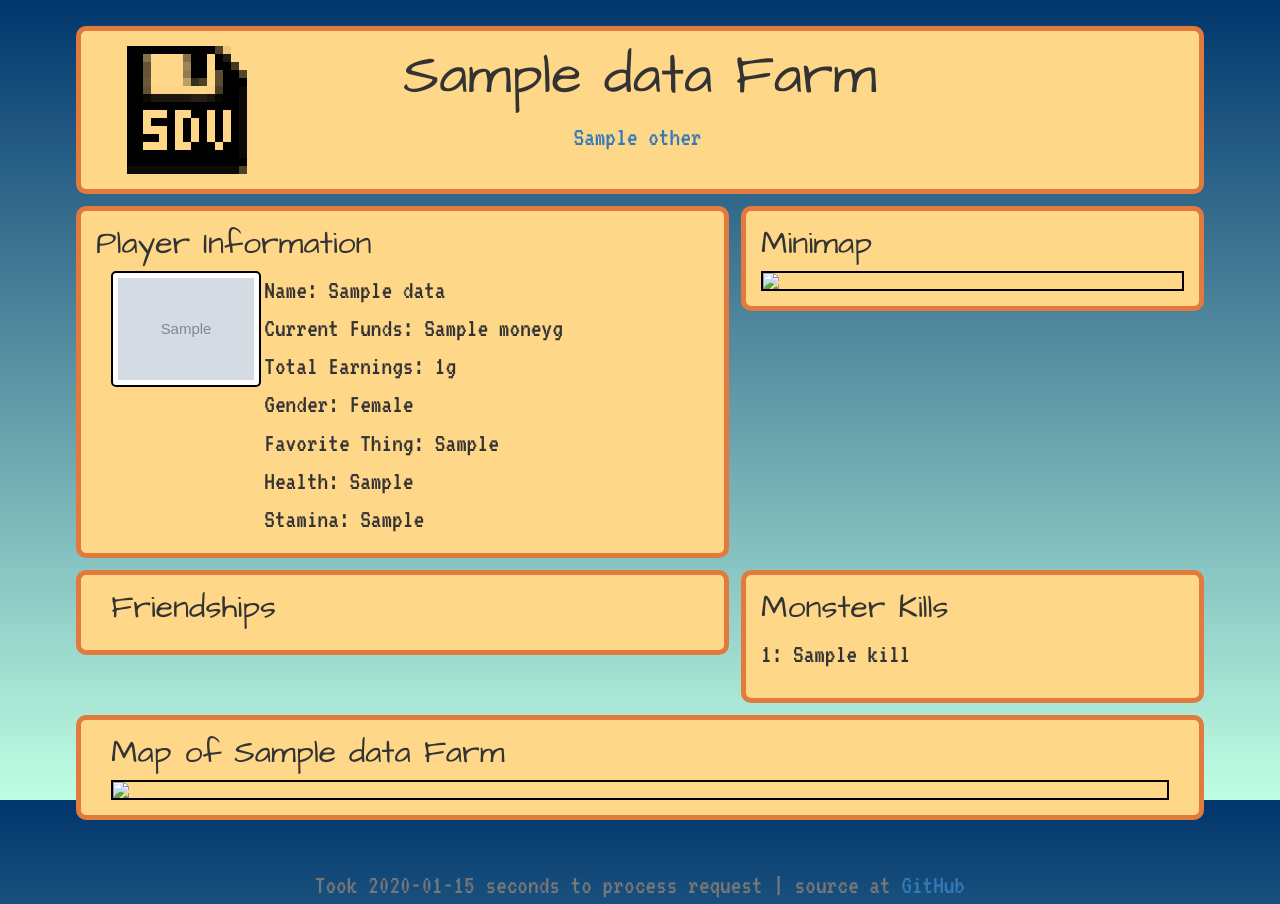
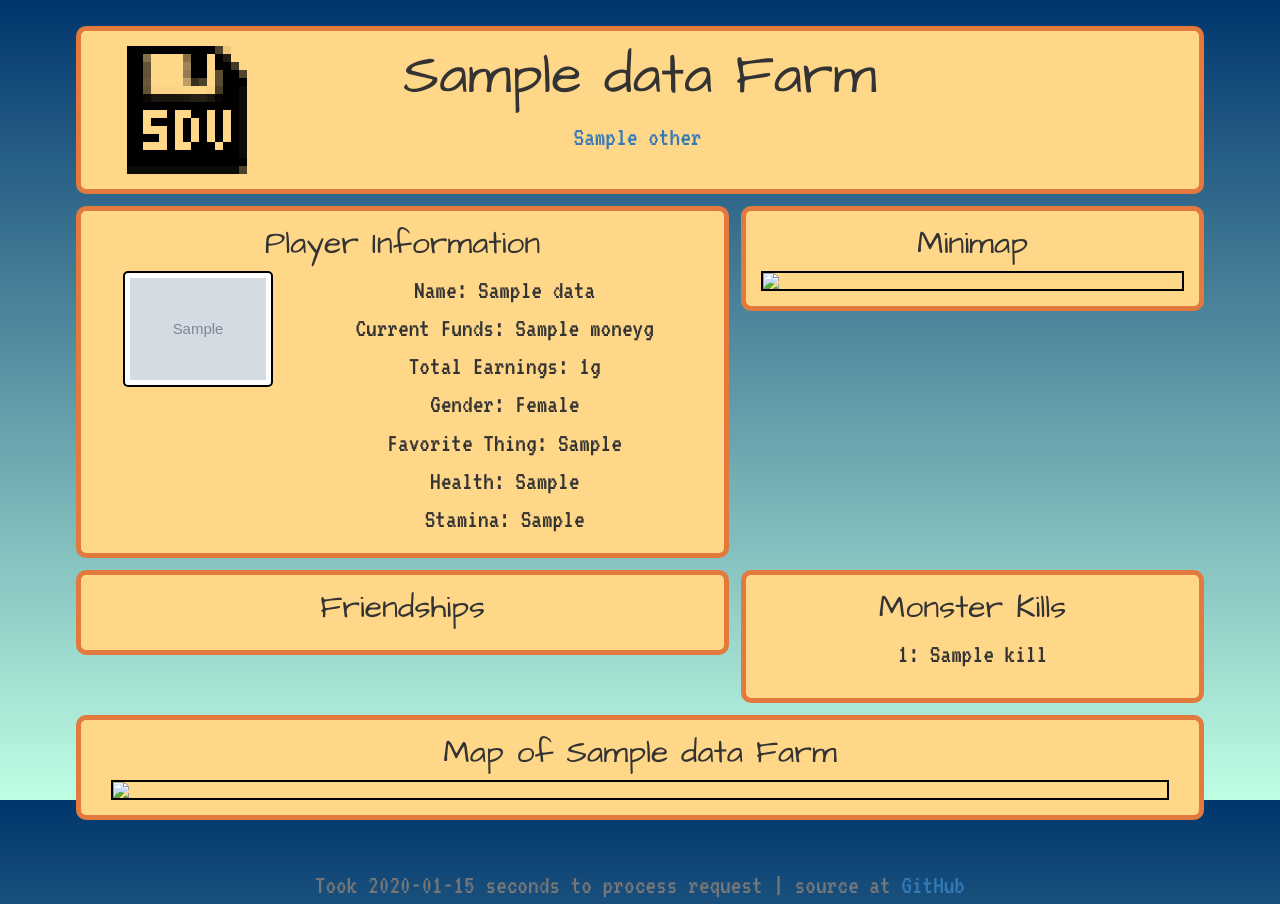
Before and after one commit to joserc87/SDV-Summary, a Flask app: template templates/profile.html in a window 1280 px wide. Run offline with Flask 2, Linux system fonts and the light colour scheme; the template is opened without the code that fills it: most values are stand-ins (such as "Sample title", 1, 10 or a date in 2020); grey boxes marked "Sample" are stand-in pictures.

Commit message:
appearance tweeks for profile.html

```diff
--- a/templates/profile.html
+++ b/templates/profile.html
@@ -43,13 +43,13 @@
 			{% endif %}
 			</div>
 			<div class="row center-block">
-				<div class="col-md-7 col-sm-12 panel">
+				<div class="col-md-7 col-sm-12 panel text-center">
 					<div class="interiorpanel">
-						<h3>Player Information</h3>
-						<div class="col-sm-3">
+						<h3 class="text-center">Player Information</h3>
+						<div class="col-sm-4">
 							<img src="{{ data.avatar_url }}" class="playerAvatar">
 						</div>
-						<div class="col-sm-8">
+						<div class="col-sm-8 ">
 							<p>Name: {{ data.name }}</p>
 							<p>Current Funds: {{ data.money }}g</p>
 							<p>Total Earnings: {{ data.totalMoneyEarned }}g</p>
@@ -61,7 +61,7 @@
 					</div>
 				</div>
 				<div class="col-md-5 col-sm-12 panel"><!--col-md-offset-1-->
-						<div class="interiorpanel">
+						<div class="interiorpanel text-center">
 							<h3>Minimap</h3>
 							<a href="#mainFarm"><img src="{{ data.farm_url }}" class="img-responsive farmImg" style="image-rendering: pixelated;" height="auto"></a>
 						</div>
@@ -70,14 +70,14 @@
 			<div class="row center-block">
 				<div class="col-md-7 col-sm-12 panel">
 					<div class="interiorpanel">
-						<div class="col-md-12">
+						<div class="col-md-12 text-center">
 							<h3>Friendships</h3>
 						</div>
 						{% for i in range((friendships|length/2)|int) %}
-						<div class="col-md-6 col-sm-6">
+						<div class="col-md-6 col-sm-12 col-xs-12 text-center">
 							<p style="margin-left: 1em;">{{ friendships[2*i].0 }}: {{ friendships[2*i].1 // 250 }}/10</p>
 						</div>
-						<div class="col-md-6 col-sm-6">
+						<div class="col-md-6 col-sm-12 col-xs-12 text-center">
 							<p style="margin-left: 1em;">{{ friendships[2*i + 1].0 }}: {{ friendships[2*i + 1].1 // 250 }}/10</p>
 						</div>
 						{% endfor %}
@@ -85,7 +85,7 @@
 				</div>
 
 				<div class="col-md-5 panel">
-					<div class="interiorpanel">
+					<div class="interiorpanel text-center">
 						<h3>Monster Kills</h3>
 						<div id="stats">
 						{% if kills %}
@@ -101,16 +101,15 @@
 					</div>
 				</div>
 			</div>
-			<div class="row center-block panel">
+			<div class="row center-block panel hidden-sm hidden-xs">
 				<a name="mainFarm"></a>
 				<div class="interiorpanel">
-					<div class="col-md-12">
+					<div class="col-md-12 text-center">
 						<h3>Map of {{data.farmName}} Farm</h3>
 						<img src="{{ data.farm_url }}" class="img-responsive farmImg" style="image-rendering: pixelated;" height="auto">
 					</div>
 				</div>
 			</div>
-			<!-- <p> {{ data }}</p> -->
 			<br>
 			<div class="container lead">
 			</div>
```
